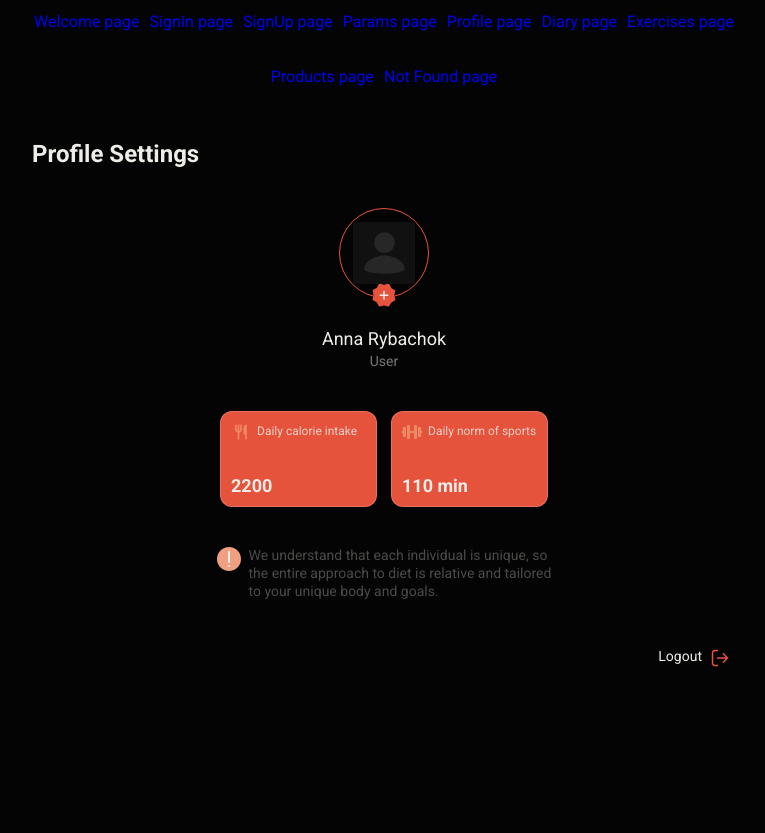
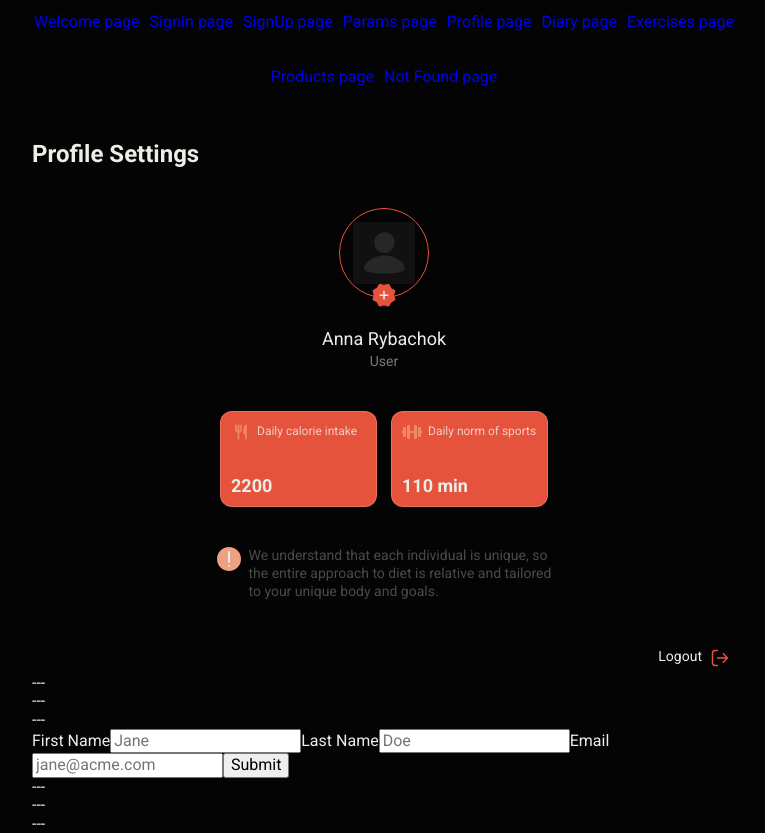
Before and after one commit to made-by-curiosity/power_pulse_frontend, a React (Create React App) app: page /power_pulse_frontend/profile in a window 1280 px wide. Shown: the whole page, without its empty margins (256-1021 px from the left). Before the commit the page ends 800 px from the top, so only its background shows below. Built offline with nearby package versions, Linux system fonts and the light colour scheme.

Commit message:
start UserForm

```diff
--- /dev/null
+++ b/src/components/UserForm/UserForm.jsx
@@ -0,0 +1,41 @@
+import React, { useState } from 'react';
+import { Formik, Field, Form } from 'formik';
+
+const initialValues = {
+  firstName: '',
+  lastName: '',
+  email: '',
+};
+
+export const UserForm = () => {
+  const handleSubmit = (values, actions) => {
+    console.log(values);
+    console.log(actions);
+    actions.resetForm();
+  };
+
+  return (
+    <Formik
+      initialValues={initialValues}
+      validationSchema={1111}
+      onSubmit={handleSubmit}
+    >
+      <Form>
+        <label htmlFor="firstName">First Name</label>
+        <Field id="firstName" name="firstName" placeholder="Jane" />
+
+        <label htmlFor="lastName">Last Name</label>
+        <Field id="lastName" name="lastName" placeholder="Doe" />
+
+        <label htmlFor="email">Email</label>
+        <Field
+          id="email"
+          name="email"
+          placeholder="jane@acme.com"
+          type="email"
+        />
+        <button type="submit">Submit</button>
+      </Form>
+    </Formik>
+  );
+};
--- a/src/pages/ProfilePage/ProfilePage.jsx
+++ b/src/pages/ProfilePage/ProfilePage.jsx
@@ -1,5 +1,6 @@
 import { Container } from 'components/Container/Container';
 import { UserCard } from 'components/UserCard/UserCard';
+import { UserForm } from 'components/UserForm/UserForm';
 
 const user = {
   name: 'Anna Rybachok',
@@ -20,6 +21,13 @@
   return (
     <Container>
       <UserCard user={user}></UserCard>
+      <div>---</div>
+      <div>---</div>
+      <div>---</div>
+      <UserForm></UserForm>
+      <div>---</div>
+      <div>---</div>
+      <div>---</div>
     </Container>
   );
 };
```
Also changed, not shown: src/components/UserForm/UserForm.styled.jsx (added).
